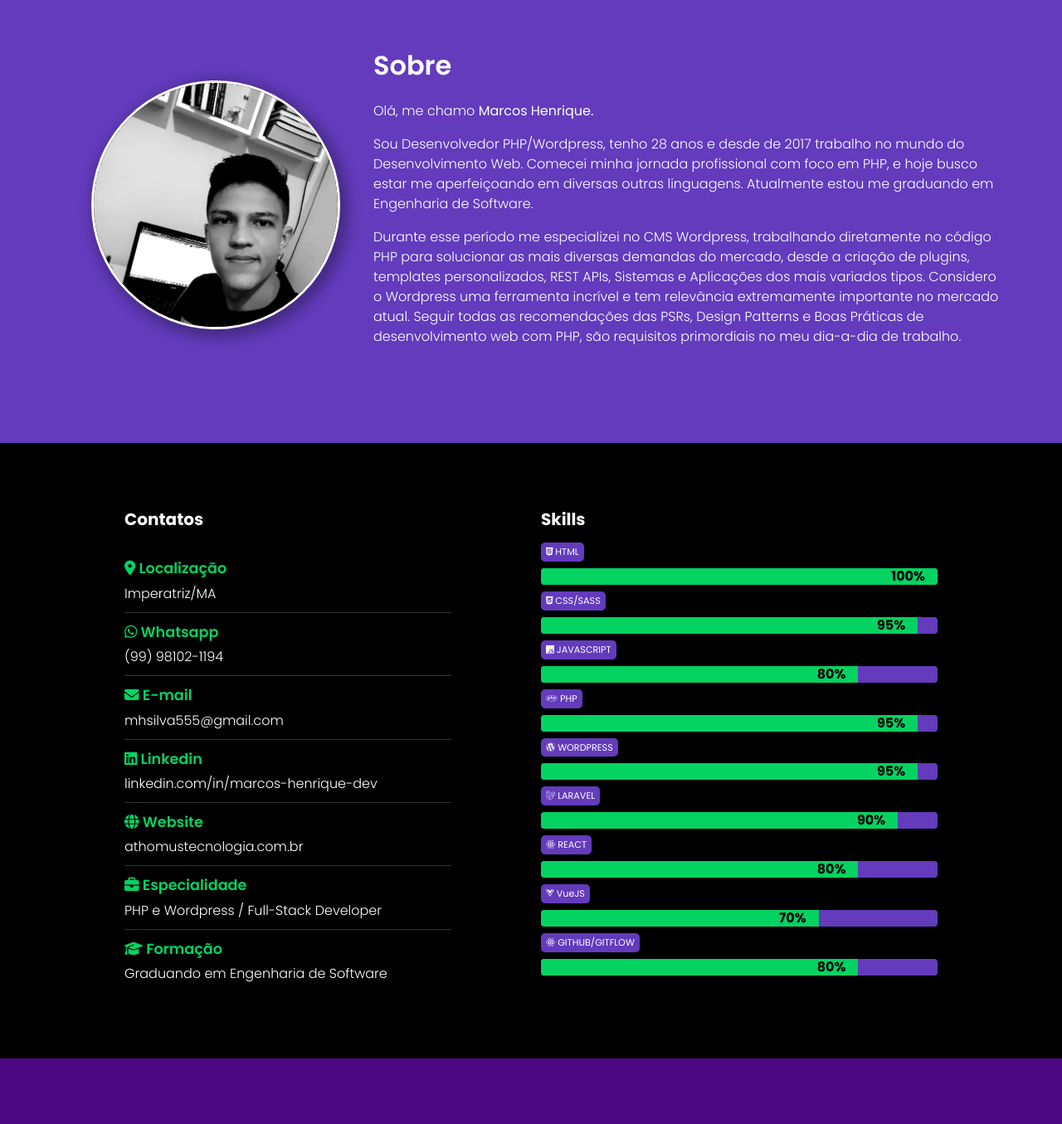
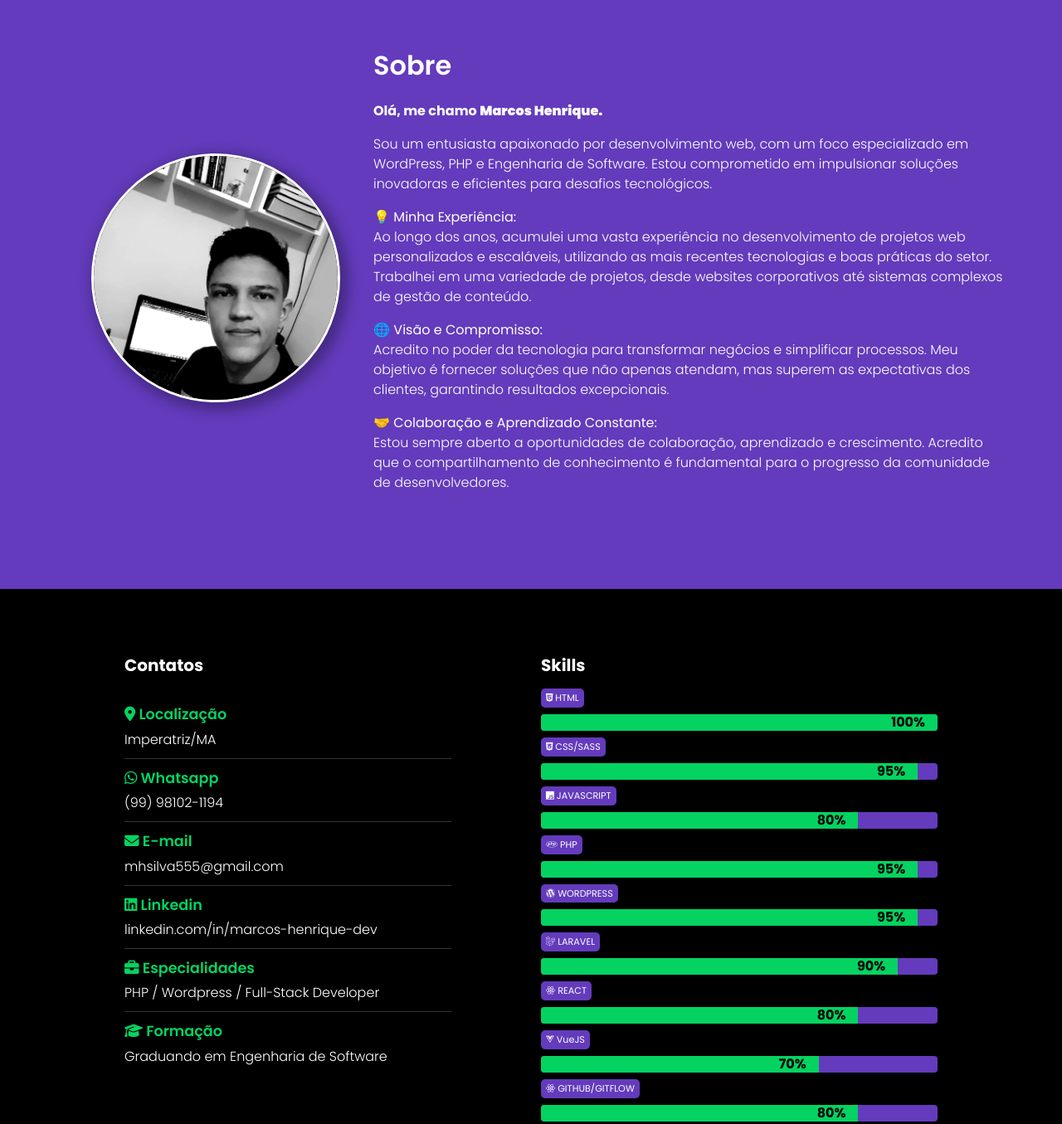
Before and after one commit to mhsilva555/mhsilva555.github.io, a plain HTML site: page index.html in a window 1280 px wide. Shown: the part 840-2195 px from the top of the page at 83% size. Drawn offline with Linux system fonts and the light colour scheme.

Commit message:
Update 27/02/2024

```diff
--- a/index.html
+++ b/index.html
@@ -59,11 +59,18 @@
                     <div class="col col-md-8 mt-5 mt-md-0 px-4 px-md-0">
                         <h2 class="section-title text-start m-0 mb-4">Sobre</h2>
 
-                        <p class="text-bio">Olá, me chamo <b>Marcos Henrique.</b></p>
+                        <p class="text-bio" style="font-weight: bold;">Olá, me chamo <b>Marcos Henrique.</b></p>
 
-                        <p class="text-bio">Sou Desenvolvedor PHP/Wordpress, tenho 28 anos e desde de 2017 trabalho no mundo do Desenvolvimento Web. Comecei minha jornada profissional com foco em PHP, e hoje busco estar me aperfeiçoando em diversas outras linguagens. Atualmente estou me graduando em Engenharia de Software.</p>
+                        <p class="text-bio">Sou um entusiasta apaixonado por desenvolvimento web, com um foco especializado em WordPress, PHP e Engenharia de Software. Estou comprometido em impulsionar soluções inovadoras e eficientes para desafios tecnológicos.</p>
 
-                        <p class="text-bio">Durante esse período me especializei no CMS Wordpress, trabalhando diretamente no código PHP para solucionar as mais diversas demandas do mercado, desde a criação de plugins, templates personalizados, REST APIs, Sistemas e Aplicações dos mais variados tipos. Considero o Wordpress uma ferramenta incrível e tem relevância extremamente importante no mercado atual. Seguir todas as recomendações das PSRs, Design Patterns e Boas Práticas de desenvolvimento web com PHP, são requisitos primordiais no meu dia-a-dia de trabalho.</p>
+                        <p class="text-bio">💡 <strong>Minha Experiência:</strong><br>
+                        Ao longo dos anos, acumulei uma vasta experiência no desenvolvimento de projetos web personalizados e escaláveis, utilizando as mais recentes tecnologias e boas práticas do setor. Trabalhei em uma variedade de projetos, desde websites corporativos até sistemas complexos de gestão de conteúdo.</p>
+
+                        <p class="text-bio">🌐 <strong>Visão e Compromisso:</strong><br>
+                        Acredito no poder da tecnologia para transformar negócios e simplificar processos. Meu objetivo é fornecer soluções que não apenas atendam, mas superem as expectativas dos clientes, garantindo resultados excepcionais.</p>
+
+                        <p class="text-bio">🤝 <strong>Colaboração e Aprendizado Constante:</strong><br>
+                        Estou sempre aberto a oportunidades de colaboração, aprendizado e crescimento. Acredito que o compartilhamento de conhecimento é fundamental para o progresso da comunidade de desenvolvedores.</p>
                     </div>
                 </div>
             </div>
@@ -92,13 +99,13 @@
                                 <p><i class="fa-brands fa-linkedin"></i> Linkedin</p>
                                 <a rel="noopener nofollow" target="_blank" href="https://www.linkedin.com/in/marcos-henrique-dev">linkedin.com/in/marcos-henrique-dev</a>
                             </div>
-                            <div class="contact-item">
+                            <!-- <div class="contact-item">
                                 <p><i class="fa-solid fa-globe"></i> Website</p>
                                 <a rel="noopener dofollow" target="_blank" title="Athomus Tecnologia da Informação" href="https://athomustecnologia.com.br">athomustecnologia.com.br</a>
-                            </div>
+                            </div> -->
                             <div class="contact-item">
-                                <p><i class="fa-solid fa-briefcase"></i> Especialidade</p>
-                                PHP e Wordpress / Full-Stack Developer
+                                <p><i class="fa-solid fa-briefcase"></i> Especialidades</p>
+                                PHP / Wordpress / Full-Stack Developer
                             </div>
                             <div class="contact-item">
                                 <p><i class="fa-solid fa-graduation-cap"></i> Formação</p>
@@ -190,7 +197,7 @@
                         </footer>
                     </article>
 
-                    <article class="item">
+                    <!-- <article class="item">
                         <header class="screenshot">
                             <img width="500" src="img/bampi.webp" alt="A2 Bampi Empreendimentos">
                         </header>
@@ -200,7 +207,7 @@
                             <a href="https://a2bampiempreendimentos.com.br/chacaranobre/" target="_blank" rel="noopener nofollow">https://a2bampiempreendimentos.com.br/chacaranobre</a>
                             <div class="category">Website Institucional</div>
                         </footer>
-                    </article>
+                    </article> -->
 
                     <article class="item">
                         <header class="screenshot">
@@ -240,7 +247,7 @@
 
                     <article class="item">
                         <header class="screenshot">
-                            <img width="500" src="img/alaris.webp" alt="Alaris Service">
+                            <img width="500" src="img/alaris-service.png" alt="Alaris Service">
                         </header>
 
                         <footer class="project-info">
@@ -252,12 +259,12 @@
 
                     <article class="item">
                         <header class="screenshot">
-                            <img width="500" src="img/spg.webp" alt="SPG Soluções">
+                            <img width="500" src="img/neofibra.jpg" alt="Neo Fibra internet">
                         </header>
 
                         <footer class="project-info">
-                            <h2>SPG Soluções</h2>
-                            <a href="https://spgsolucoes.com/" target="_blank" rel="noopener nofollow">https://spgsolucoes.com/</a>
+                            <h2>Neo Fibra Internet</h2>
+                            <a href="https://neofibrainternet.com.br/" target="_blank" rel="noopener nofollow">https://neofibrainternet.com.br/</a>
                             <div class="category">Website Institucional</div>
                         </footer>
                     </article>
@@ -322,7 +329,7 @@
                         </footer>
                     </article>
 
-                    <article class="item">
+                    <!-- <article class="item">
                         <header class="screenshot">
                             <img width="500" src="img/oportal.webp" alt="Jornal O Portal">
                         </header>
@@ -332,7 +339,7 @@
                             <a href="https://jornaloportal.com.br" target="_blank" rel="noopener nofollow">https://jornaloportal.com.br</a>
                             <div class="category">Portal de Conteúdo</div>
                         </footer>
-                    </article>
+                    </article> -->
 
                     <article class="item">
                         <header class="screenshot">
```
Also changed, not shown: img/alaris-service.png (added), img/neofibra.jpg (added).
